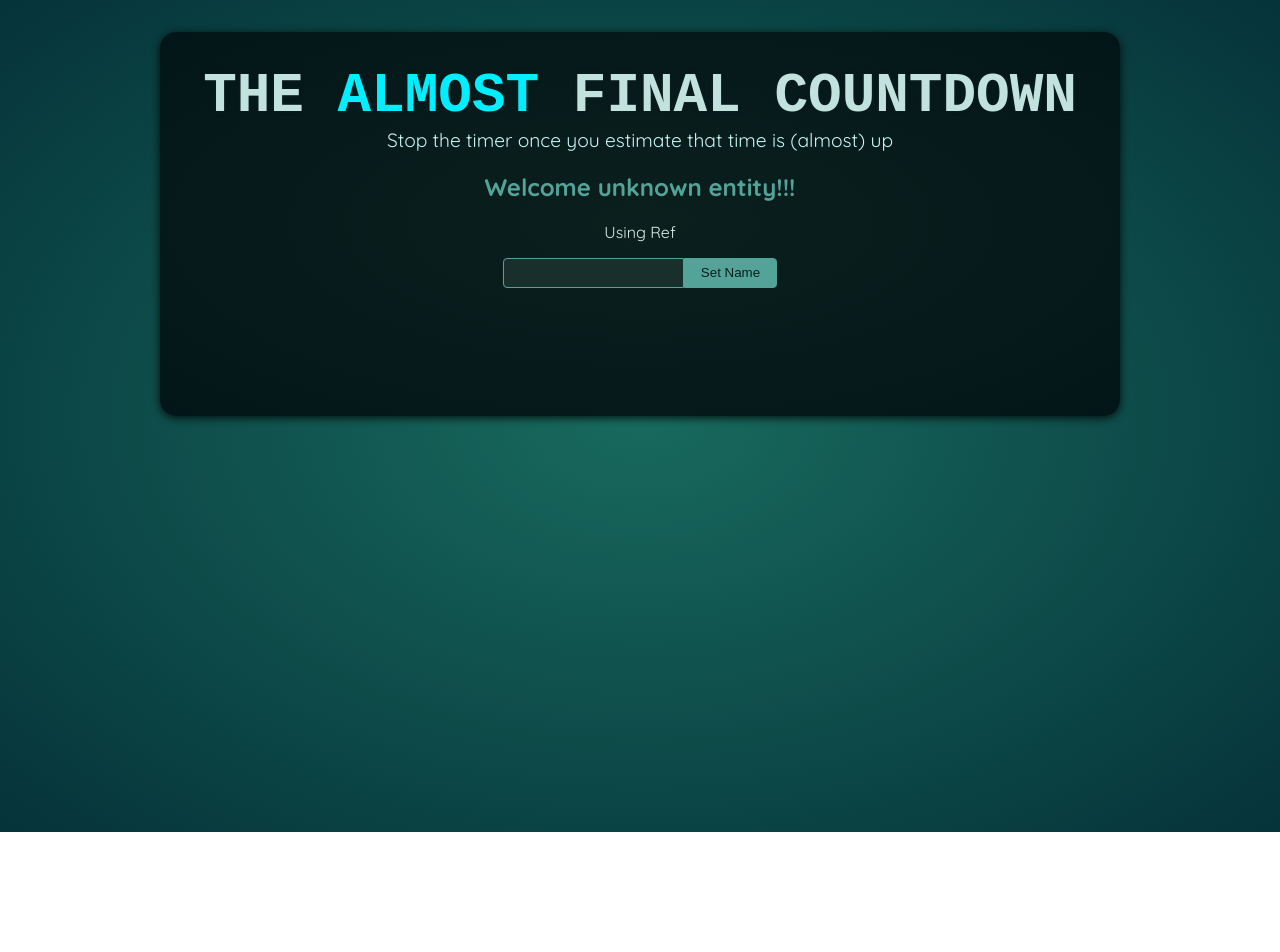
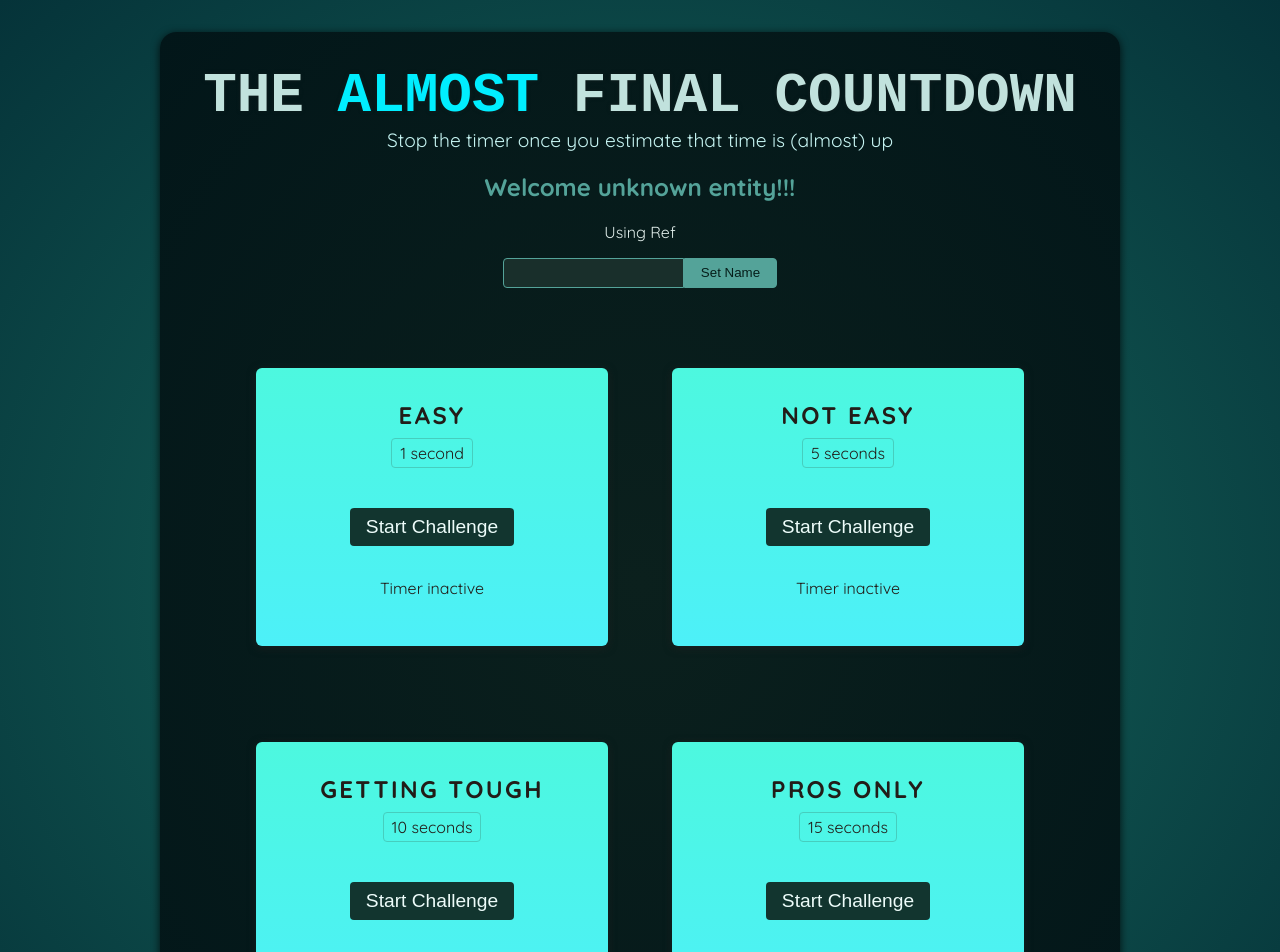
Before and after one commit to LevDoesCode/practice-react, a React (Vite) app in the folder 01-learning/02-path2/15-refs-portals-countdown-game/: page / in a window 1280 px wide. Shown: the top 952 px of the page. Before the commit the page ends 832 px from the top, so only its background shows below. Built offline with nearby package versions, Linux system fonts and the light colour scheme; a web font is replaced by a local one.

Commit message:
Added timers

```diff
--- a/01-learning/02-path2/15-refs-portals-countdown-game/src/App.jsx
+++ b/01-learning/02-path2/15-refs-portals-countdown-game/src/App.jsx
@@ -1,12 +1,18 @@
-import Player from './components/Player.jsx';
+import Player from "./components/Player.jsx";
+import TimerChallenge from "./components/TimerChallenge.jsx";
 
 function App() {
-  return (
-    <>
-      <Player />
-      <div id="challenges"></div>
-    </>
-  );
+    return (
+        <>
+            <Player />
+            <div id="challenges">
+                <TimerChallenge title="Easy" targetTime={1} />
+                <TimerChallenge title="Not Easy" targetTime={5} />
+                <TimerChallenge title="Getting Tough" targetTime={10} />
+                <TimerChallenge title="Pros Only" targetTime={15} />
+            </div>
+        </>
+    );
 }
 
 export default App;
```
